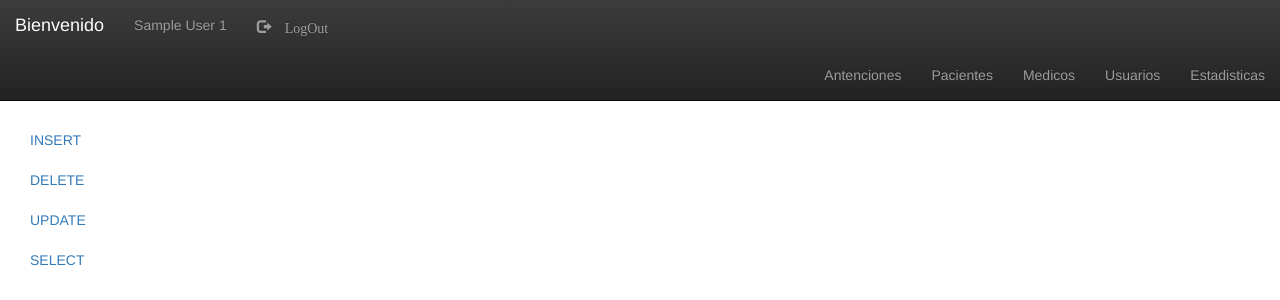
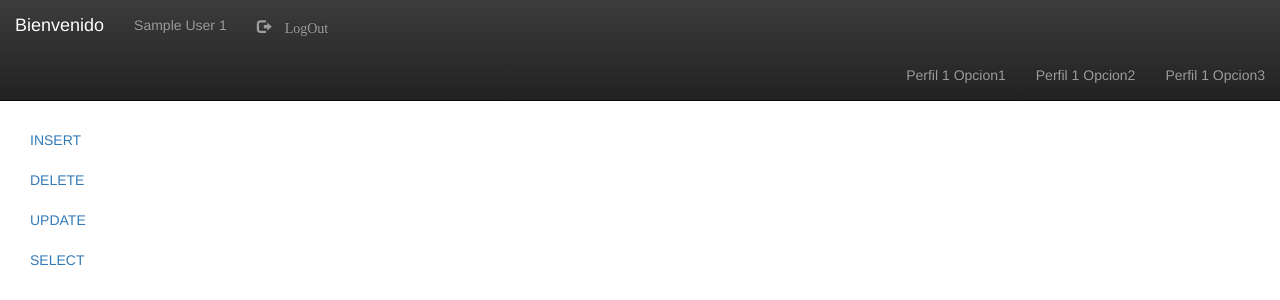
Before and after one commit to JoseAntonion/HorasMedicas, a PHP site: page /menuPrincipal.php in a window 1280 px wide. Shown: the top 300 px of the page. Run offline with PHP 8.4, Linux system fonts and the light colour scheme; the visitor is signed in with stand-in values (Sample User, id 1); some libraries are stand-ins or nearby versions.

Commit message:
menu con opciones personalizables por id_perfil

```diff
--- a/frontend/menuPrincipal.php
+++ b/frontend/menuPrincipal.php
@@ -1,8 +1,28 @@
 <?php
 session_start();
 $usuarioLogeado = "";
+$opcionesMenu = "";
 if (isset($_SESSION["nombre"]) && isset($_SESSION["apellido"])) {
     $usuarioLogeado = $_SESSION["nombre"] . ' ' . $_SESSION["apellido"];
+    if($_SESSION["id_perfil"] == '1'){
+        $opcionesMenu = '<li><a href="#">Perfil 1 Opcion1</a></li>';
+        $opcionesMenu = $opcionesMenu.'<li><a href="#">Perfil 1 Opcion2</a></li>';
+        $opcionesMenu = $opcionesMenu.'<li><a href="#">Perfil 1 Opcion3</a></li>';
+    }
+
+    if($_SESSION["id_perfil"] == '2'){
+        $opcionesMenu = '<li><a href="#">Perfil 2 Opcion1</a></li>';
+        $opcionesMenu = $opcionesMenu.'<li><a href="#">Perfil 2 Opcion2</a></li>';
+        $opcionesMenu = $opcionesMenu.'<li><a href="#">Perfil 2 Opcion3</a></li>';
+    }
+
+    if($_SESSION["id_perfil"] == '3'){
+        $opcionesMenu = '<li><a href="#">Perfil 3 Opcion1</a></li>';
+        $opcionesMenu = $opcionesMenu.'<li><a href="#">Perfil 3 Opcion2</a></li>';
+        $opcionesMenu = $opcionesMenu.'<li><a href="#">Perfil 3 Opcion3</a></li>';
+    }
+
+
 }
 ?>
 <!DOCTYPE html>
@@ -65,11 +85,7 @@ if (isset($_SESSION["nombre"]) && isset($_SESSION["apellido"])) {
 
                 <div id="navbar" class="navbar-collapse collapse">
                     <ul class="nav navbar-nav navbar-right">
-                        <li><a href="#">Antenciones</a></li>
-                        <li><a href="#">Pacientes</a></li>
-                        <li><a href="#">Medicos</a></li>
-                        <li><a href="#">Usuarios</a></li>
-                        <li><a href="#">Estadisticas</a></li>
+                        <?php echo $opcionesMenu ?>
                     </ul>
                 </div>
             </div>
```
